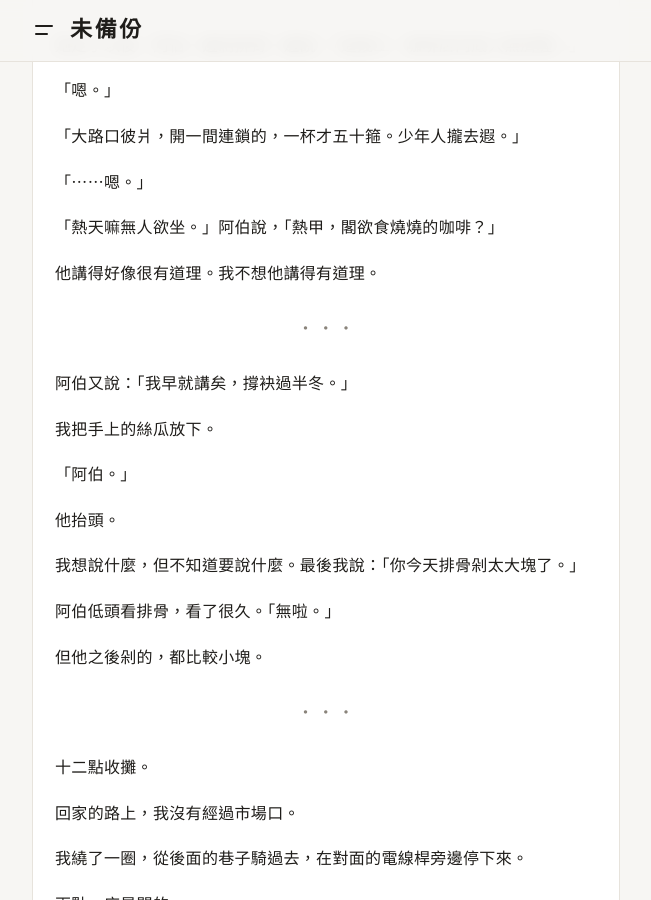
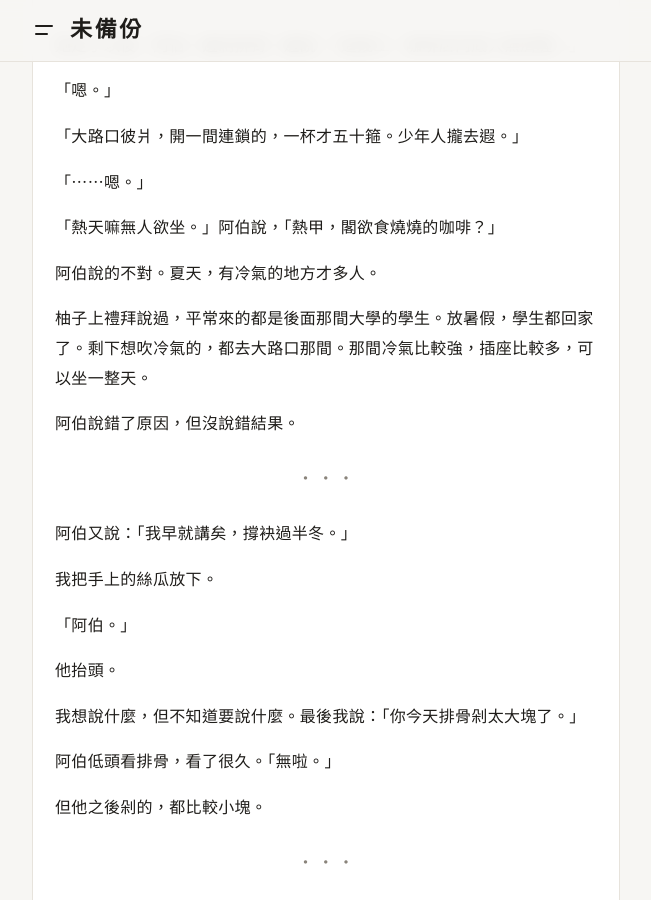
Before and after one commit to Sierra2121/weibeifen, a Jekyll site: the page built from _posts/2025-07-16-day15.md, in a window 1280 px wide and 900 px high, scrolled down 1833 px. Shown: the whole window, without its empty margins (314-965 px from the left). Built offline with Jekyll 4.4.1, drawn with Linux system fonts in a browser that asks for light colours.

Commit message:
市場口 第十五章：生意變差的原因改合理
Co-Authored-By: Claude Opus 5.5 <noreply@anthropic.com>
Claude-Session: https://claude.ai/code/session_01VPttWSLUjSGooQnZzfekUY

```diff
--- a/_posts/2025-07-16-day15.md
+++ b/_posts/2025-07-16-day15.md
@@ -87,7 +87,11 @@ date: 2025-07-16 20:49:00 +0800
 
 「熱天嘛無人欲坐。」阿伯說，「熱甲，閣欲食燒燒的咖啡？」
 
-他講得好像很有道理。我不想他講得有道理。
+阿伯說的不對。夏天，有冷氣的地方才多人。
+
+柚子上禮拜說過，平常來的都是後面那間大學的學生。放暑假，學生都回家了。剩下想吹冷氣的，都去大路口那間。那間冷氣比較強，插座比較多，可以坐一整天。
+
+阿伯說錯了原因，但沒說錯結果。
 
 ***
 
```
